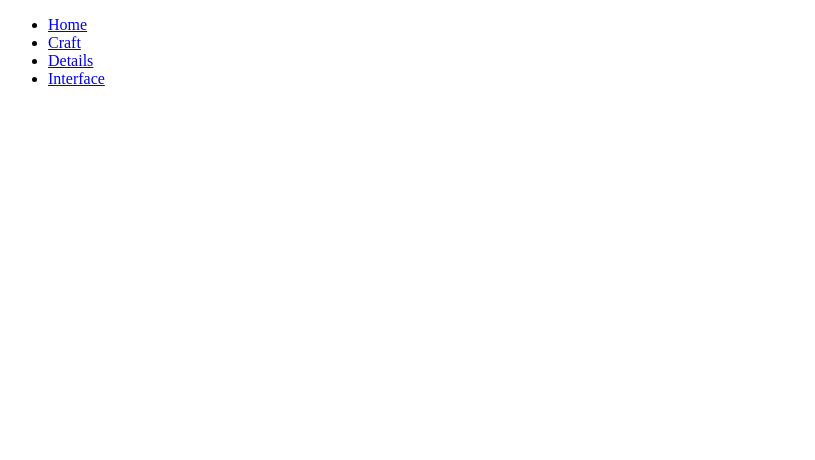
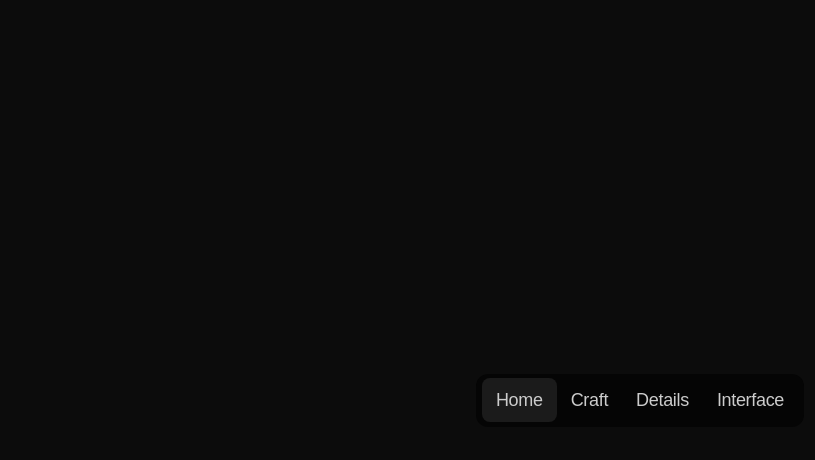
Before and after one commit to FrontendSuberu/rubberband-tab-navigation, a website built with Vite: page index.html in a window 1280 px wide. Shown: the whole page, without its empty margins (0-815 px from the left). Built offline with nearby package versions, Linux system fonts and the light colour scheme.

Commit message:
styles updated

```diff
--- a/src/style.css
+++ b/src/style.css
@@ -3,4 +3,73 @@
   text-rendering: optimizeLegibility;
   -webkit-font-smoothing: antialiased;
   -moz-osx-font-smoothing: grayscale;
+  padding: 0;
+  margin: 0;
+  box-sizing: border-box;
+  list-style: none;
+  text-decoration: none;
 }
+
+:root {
+  --main-bg: #0c0c0c;
+  --background: #050505;
+  --light-dark: #1b1b1b;
+}
+
+
+body {
+  letter-spacing: -0.02em;
+  background-color: var(--main-bg);
+  font-family: Geist, sans-serif;
+}
+
+
+main {
+  width: 100%;
+  height: 100vh;
+  min-height: 100dvh;
+  max-height: 100svh;
+  display: flex;
+  justify-content: center;
+  align-items: center;
+}
+
+
+[data-nav-container] {
+  position: relative;
+  overflow: clip;
+}
+
+[data-nav-wrapper] {
+  padding: 16px 6px;
+  background-color: var(--background);
+  display: flex;
+  border-radius: 12px;
+}
+
+[data-nav-wrapper] li span {
+  z-index: 3;
+  position: relative;
+
+}
+
+[data-links] {
+  padding: 12px 14px;
+  font-size: clamp(.875em, 2vw, 1.125em);
+  color: rgb(204, 204, 204);
+  z-index: 4;
+  position: relative;
+}
+
+[data-nav-indicator] {
+  position: absolute;
+  top: var(--top);
+  border-radius: 8px;
+  transition: all .3s cubic-bezier(0.19, 1, 0.22, 1);
+  background-color: var(--light-dark);
+  width: var(--width);
+  left: var(--left);
+  /* left: var(--width); */
+  height: var(--height);
+  z-index: 1;
+}
```
